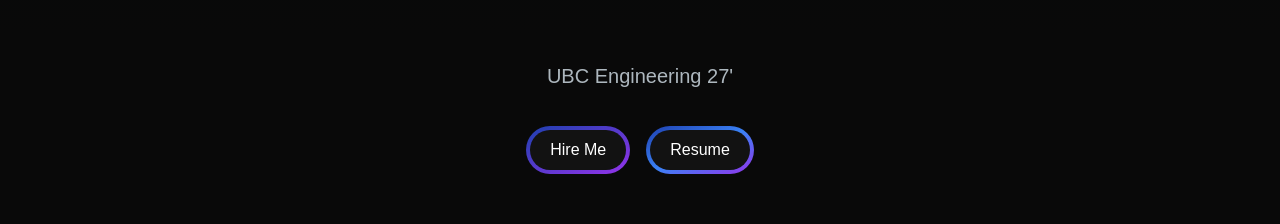
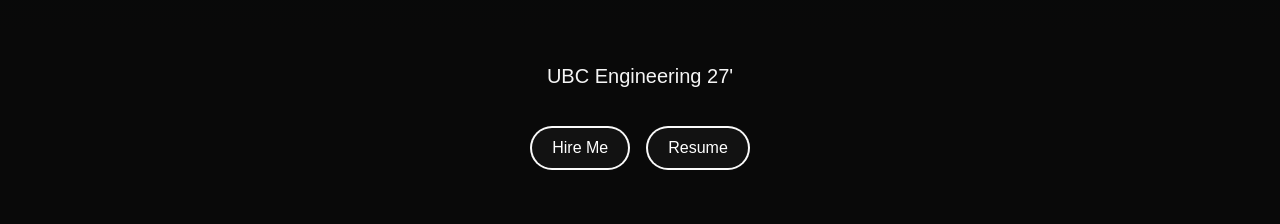
Before and after one commit to randyren278/randy-portfolio, a Next.js app: page / in a window 1280 px wide. Shown: the part 306-530 px from the top of the page. Built offline with nearby package versions, Linux system fonts and the light colour scheme.

Commit message:
color changes

```diff
--- a/app/components/NameType.tsx
+++ b/app/components/NameType.tsx
@@ -31,23 +31,23 @@
               </span>
             </h1>
           </div>
-          <p className="text-[#ADB7BE] text-base sm:text-lg mb-6 lg:text-xl">
+          <p className="text-neutral-100 text-base sm:text-lg mb-6 lg:text-xl">
             <span className="block">UBC Engineering 27'</span>
           </p>
           <div>
             <Link
               href="mailto:randyren278@gmail.com"
-              className="px-1 inline-block py-1 w-full sm:w-fit rounded-full mr-4 bg-gradient-to-br from-blue-800 to-purple-600 hover:bg-gradient-to-br hover:from-purple-600 hover:to-blue-800 hover:scale-105 transition-transform duration-200 text-white"
+              className="px-0.5 inline-block py-0.5 w-full sm:w-fit rounded-full mr-4 bg-gradient-to-br bg-neutral-50 hover:bg-neutral-200 hover:scale-105 transition-transform duration-200 text-white"
             >
-              <span className="block bg-[#121212] hover:bg-slate-800 rounded-full px-5 py-2">
+              <span className="block bg-[#121212] hover:bg-neutral-900 rounded-full px-5 py-2">
                 Hire Me
               </span>
             </Link>
             <Link
               href="/randyresume.pdf" // Update this with your resume link
-              className="px-1 inline-block py-1 w-full sm:w-fit rounded-full bg-gradient-to-br from-blue-800 via-blue-500 to-purple-600 hover:bg-gradient-to-br hover:from-purple-600 hover:via-blue-500 hover:to-blue-800 hover:scale-105 transition-transform duration-200 text-white mt-3"
+              className="px-0.5 inline-block py-0.5 w-full sm:w-fit rounded-full bg-gradient-to-br bg-neutral-50 via-blue-500  hover:bg-neutral-200 hover:scale-105 transition-transform duration-200 text-white mt-3"
             >
-              <span className="block bg-[#121212] hover:bg-slate-800 rounded-full px-5 py-2">
+              <span className="block bg-[#121212] hover:bg-neutral-900 rounded-full px-5 py-2">
                 Resume
               </span>
             </Link>
```
